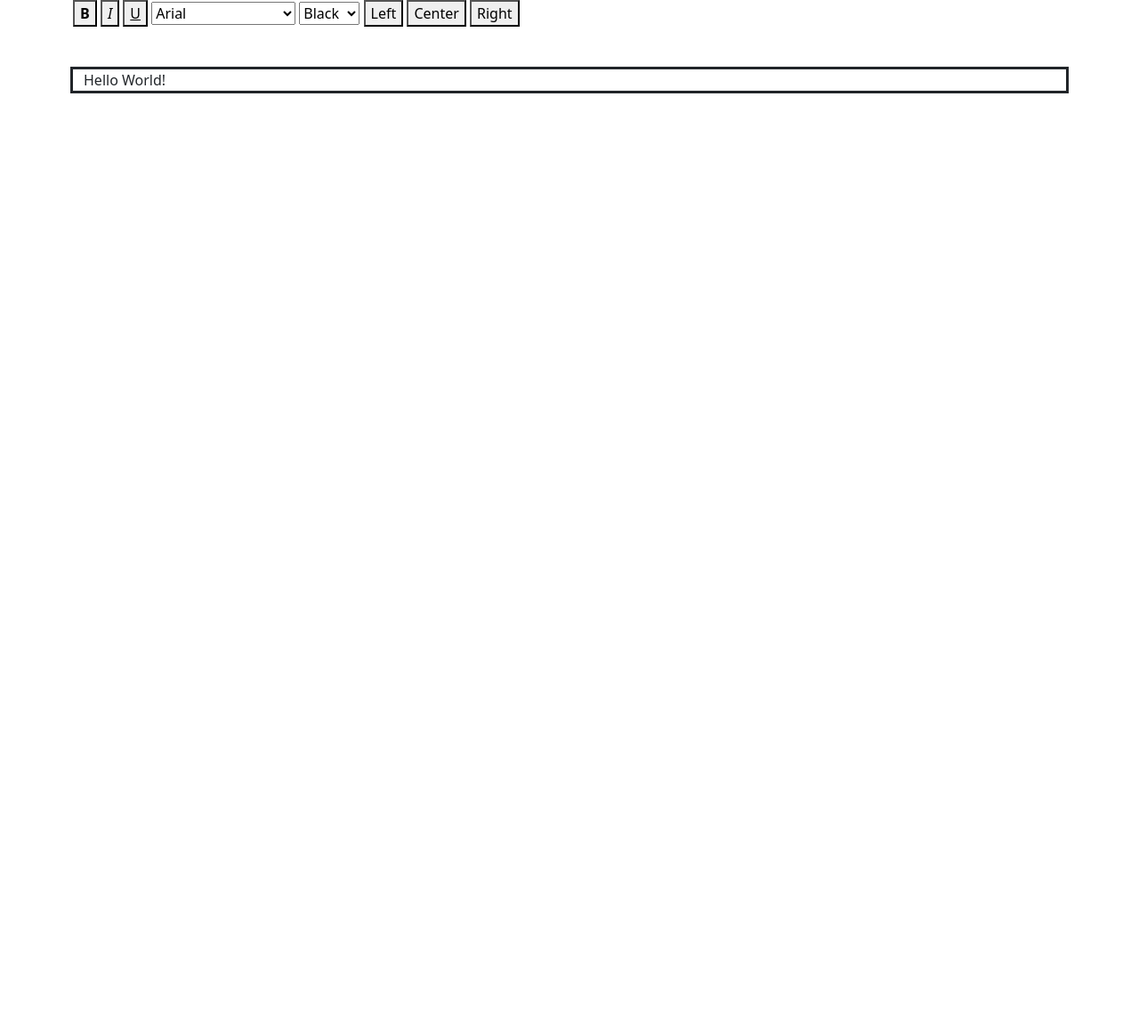
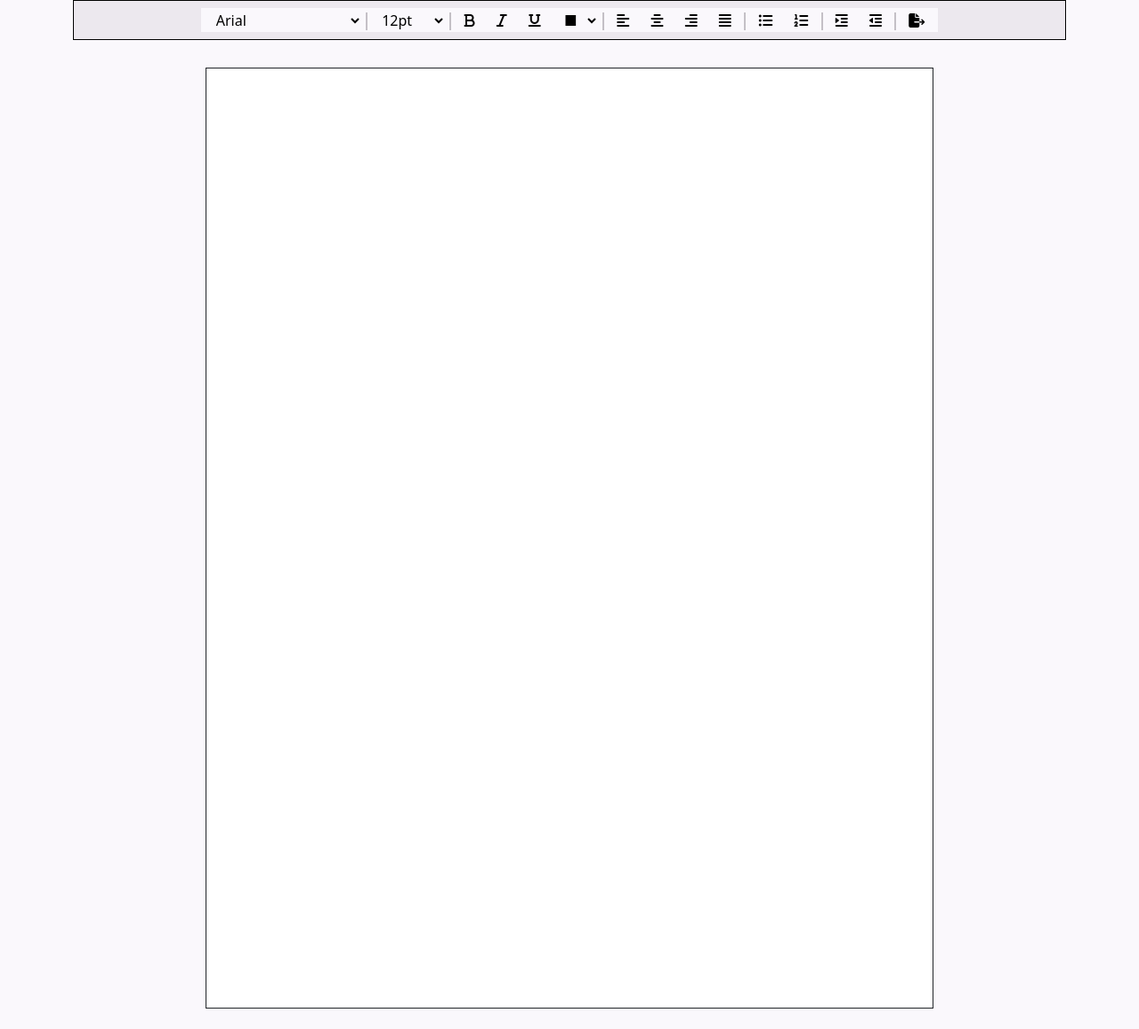
Before and after one commit to benWhen/ResumeBuilder-g6, a Django app: page /editor/ in a window 1280 px wide. Shown: the whole page at 89% size. Before the commit the page ends 105 px from the top, so only its background shows below. Run offline with Django 4.2, Linux system fonts and the light colour scheme; some libraries are stand-ins or nearby versions.

Commit message:
Many document editor changes, both in functionality and look

```diff
--- /dev/null
+++ b/ResumeBuilderApp/static/css/style.css
@@ -0,0 +1,107 @@
+body {
+    background-color: #faf8fc;
+}
+
+#stickyTop {
+    background-color: #ece8ee;
+    position: sticky;
+    top: 0;
+    border: 1px solid black;
+}
+
+#topBar {
+    background-color: #faf8fc;
+    display: inline-block;
+    user-select: none;
+    padding-right: 5px;
+    padding-left: 5px;
+}
+
+.separator {
+    background-color: #c4c0c6;
+    width: 2px;
+    height: 20px;
+    margin: auto;
+    -ms-transform: translateY(+25%);
+    transform: translateY(+25%);
+    display: inline-block;
+}
+
+.editorButton {
+    outline: 0px solid;
+    border: 0px solid black;
+    background-color: rgba(255,255,255,0);
+    color: black;
+    padding: 1px 10px;
+    font-size: 16px;
+    cursor: pointer;
+    border-radius: 6px;
+}
+
+#exportButton {
+    outline: 0px solid;
+    border: 0px solid black;
+    background-color: rgba(255,255,255,0);
+    color: black;
+    padding: 1px 10px;
+    font-size: 16px;
+    cursor: pointer;
+    border-radius: 6px;
+}
+
+.editorSelect {
+    outline: 0px solid;
+    border: 0px solid black;
+    background-color: rgba(255,255,255,0);
+    padding: 1px 8px;
+    font-size: 16px;
+    cursor: pointer;
+    border-radius: 6px;
+}
+
+.editorButton:hover {
+    background-color: #e1dfe3;
+}
+
+#exportButton:hover {
+    background-color: #e1dfe3;
+}
+
+.editorSelect:hover {
+    background-color: #e1dfe3;
+}
+
+#textAreaContainer {
+    background-color: #faf8fc;
+}
+
+#mainTextArea {
+    width: 816px;
+    min-height: 1056px;
+    background-color: white;
+    outline: 1px solid;
+
+    box-sizing: border-box;
+    padding-left: 80px;
+    padding-right: 80px;
+    padding-top: 80px;
+    padding-bottom: 80px;
+
+    overflow-x: hidden;
+    overflow-y: auto;
+
+    white-space:pre-wrap;
+}
+
+[contenteditable]:focus {
+    outline: 1px solid;
+}
+
+
+/*from custom overflow logic attempt*/
+
+/*#textDiv {*/
+/*    min-width: 1em;*/
+/*    min-height: 1em;*/
+/*    outline: 1px dotted;*/
+/*}*/
--- a/ResumeBuilderApp/static/js/editor.js
+++ b/ResumeBuilderApp/static/js/editor.js
@@ -4,6 +4,7 @@ $(function () {
 
     var changeWithRepeats = function (command, newestValue){
         document.execCommand(command, false, newestValue);
+        $('#mainTextArea').focus();
     };
 
     $('.editorSelect').click (function () {
@@ -28,10 +29,101 @@ $(function () {
 
 function buttonSelection(event){
     event.preventDefault();
-    document.execCommand(this.id);
+    console.log(this.value);
+    document.execCommand(this.id, false, this.value || null);
+    $('#mainTextArea').focus();
 }
 
+
+// Event connections
+
+$(document).ready(function () {
+    $("#mainTextArea").html("");
+});
+
 $(".editorButton").mousedown(buttonSelection);
+$(document).on('keydown', '#mainTextArea', function(event){
 
-// how to pass arguments, if ever needed:
-//$(".editorButton").mousedown({command: $(this).id}, buttonSelection);
+    // Tab is keyCode 9
+    if(event.keyCode == 9){
+        document.execCommand('insertHTML', false, '&#009');
+        event.preventDefault();
+        $('#mainTextArea').focus();
+    }
+});
+
+
+// New page attempt and failure:
+
+// function refocusText(event) {
+//     $(event.target).find("#textDiv").focus();
+// }
+
+// function getPageByNumber(pageNum){
+//     var children = $("#textAreaContainer").children();
+//     for (var i = 0; i < children.length; i++) {
+//         var tableChild = children[i];
+//         // Do stuff
+//         if (parseInt($(tableChild).attr('data-pageNum')) == pageNum) {
+//             return tableChild;
+//         }
+//     }
+// }
+
+// function setCaretPosition(element, offset){
+//     var range = document.createRange();
+//     var sel = window.getSelection();
+//
+//     range.setStart(element.childNodes[0], offset);
+//     range.collapse(true);
+//
+//     sel.removeAllRanges();
+//     sel.addRange(range);
+// }
+
+
+// function checkNewPage(event){
+//     var textDiv = event.target;
+//     var parent = $(textDiv).parent()[0];
+//     var pageNum = parseInt($(parent).attr('data-pageNum'));
+//     var heightStr = $(textDiv).css('height').replace('px','');
+//     var height = parseInt(heightStr);
+//     if (height > 880) {
+//         event.preventDefault();
+//         var nextPage = getPageByNumber(pageNum + 1);
+//         if (nextPage != null) {
+//             console.log("Page exists");
+//             $(nextPage).find("#textDiv").focus();
+//         } else {
+//             var newPage = parent.cloneNode(true);
+//             var newTextDiv = $(newPage).find("#textDiv")
+//             $(newPage).attr('data-pageNum', pageNum + 1);
+//             $(newTextDiv).html("");
+//             $("#textAreaContainer").append(newPage);
+//             // Event Setup
+//             $(newPage).bind("keydown click focus", refocusText);
+//             $(newTextDiv).bind("input", checkNewPage);
+//             $(newTextDiv).bind("keydown", checkPageDeletion);
+//             $(newPage).find("#textDiv").focus();
+//         }
+//     }
+// }
+//
+// function checkPageDeletion(event){
+//     var target = event.target;
+//     var parentList = $(textDiv).parent();
+//     var parent = parentList[parentList.length - 1]
+//     var pageNum = parseInt($(parent).attr('data-pageNum'))
+//     if (
+//         event.keyCode == 8 &&
+//         pageNum != 1 &&
+//         $(target).html().length == 0
+//     )
+//     {
+//         previousPage = getPageByNumber(pageNum - 1);
+//         parent.remove();
+//         var prevTextDiv = $(previousPage).find("#textDiv")[0];
+//         console.log(prevTextDiv.text());
+//         setCaretPosition(prevTextDiv, $(prevTextDiv).text().length);
+//     }
+// }
--- a/ResumeBuilderApp/templates/base.html
+++ b/ResumeBuilderApp/templates/base.html
@@ -7,6 +7,7 @@
     <!-- Bootstrap 5-->
     <link href="https://cdn.jsdelivr.net/npm/bootstrap@5.3.2/dist/css/bootstrap.min.css" rel="stylesheet"
           integrity="sha384-T3c6CoIi6uLrA9TneNEoa7RxnatzjcDSCmG1MXxSR1GAsXEV/Dwwykc2MPK8M2HN" crossorigin="anonymous">
+    <script src="https://kit.fontawesome.com/25e0e14169.js" crossorigin="anonymous"></script>
 </head>
 <body>
 <div class="container">
--- a/ResumeBuilderApp/templates/pages/editor.html
+++ b/ResumeBuilderApp/templates/pages/editor.html
@@ -2,33 +2,71 @@
 {% load static %}
 
 {% block content %}
-    <button class="editorButton" id="bold" type="button"><b>B</b></button>
-    <button class="editorButton" id="italic" type="button"><i>I</i></button>
-    <button class="editorButton" id="underline" type="button"><u>U</u></button>
+    <link rel="stylesheet" href="{% static 'css/style.css' %}">
 
-    <select class="editorSelect" id="fontName">
-        <option value="Arial" style="font-family: 'Arial'">Arial</option>
-        <option value="Times New Roman" style="font-family: 'Times New Roman'">Times New Roman</option>
-    </select>
+    <div id="stickyTop" class="justify-content-center text-center">
+        <div id="topBar"  class="justify-content-center text-center mt-2 mb-2">
 
-    <select class="editorSelect" id="foreColor">
-        <option value="#000000" style="color: #000000">Black</option>
-        <option value="#ff0000" style="color: #ff0000">Red</option>
-        <option value="#0000ff" style="color: #0000ff">Blue</option>
-        <option value="#00aa00" style="color: #00aa00">Green</option>
-    </select>
+            <select class="editorSelect" id="fontName" title="Font">
+                <option value="Arial" style="font-family: 'Arial'">Arial</option>
+                <option value="Calibri" style="font-family: 'Calibri'">Calibri</option>
+                <option value="Times New Roman" style="font-family: 'Times New Roman'">Times New Roman</option>
+            </select>
 
-    <button class="editorButton" id="justifyLeft" type="button">Left</button>
-    <button class="editorButton" id="justifyCenter" type="button">Center</button>
-    <button class="editorButton" id="justifyRight" type="button">Right</button>
+            <div class="separator"></div>
 
-    <div class="container">
-        <div class="row justify-content-center mt-5">
-            {# temp style #}
-            <div id="maintextarea" contenteditable="true" style="outline-style: solid">
-                Hello World!
-            </div>
+            <select class="editorSelect" id="fontSize" title="Font size">
+                <option value="1" >7.5pt</option>
+                <option value="2" >10pt</option>
+                <option value="3" selected="true">12pt</option>
+                <option value="4" >13.5pt</option>
+                <option value="5" >18pt</option>
+                <option value="6" >24pt</option>
+                <option value="7" >36pt</option>
+            </select>
+
+            <div class="separator"></div>
+
+            <button class="editorButton" id="bold" type="button" title="Bold (Ctrl+B)"><i class="fa fa-bold"></i></button>
+            <button class="editorButton" id="italic" type="button" title="Italicize (Ctrl+I)"><i class="fa fa-italic"></i></button>
+            <button class="editorButton" id="underline" type="button" title="Underline (Ctrl+U)"><i class="fa fa-underline"></i></button>
+
+            <select class="editorSelect" id="foreColor" title="Text color">
+                <option value="#000000" style="color: #000000">■</option>
+                <option value="#ff0000" style="color: #ff0000">■</option>
+                <option value="#0000ff" style="color: #0000ff">■</option>
+                <option value="#00aa00" style="color: #00aa00">■</option>
+            </select>
+
+            <div class="separator"></div>
+
+            <button class="editorButton" id="justifyLeft" type="button" title="Align left"><i class="fa fa-align-left"></i></button>
+            <button class="editorButton" id="justifyCenter" type="button" title="Align center"><i class="fa fa-align-center"></i></button>
+            <button class="editorButton" id="justifyRight" type="button" title="Align right"><i class="fa fa-align-right"></i></button>
+            <button class="editorButton" id="justifyFull" type="button" title="Align justify"><i class="fa-solid fa-align-justify"></i></button>
+
+            <div class="separator"></div>
+
+            <button class="editorButton" id="insertUnorderedList" type="Button" title="Unordered list"><i class="fa fa-list-ul"></i></button>
+            <button class="editorButton" id="insertOrderedList" type="Button" title="Ordered list"><i class="fa fa-list-ol"></i></button>
+
+            <div class="separator"></div>
+
+            <button class="editorButton" id="indent" type="Button" title="Indent"><i class="fa-solid fa-indent"></i></button>
+            <button class="editorButton" id="outdent" type="Button" title="Outdent"><i class="fa-solid fa-outdent"></i></button>
+
+            <div class="separator"></div>
+
+            <button id="exportButton" type="Button" title="Export document"><i class="fa-solid fa-file-export"></i></button>
+
         </div>
+    </div>
+
+    <div id="textAreaContainer" class="row justify-content-center mt-2">
+        <div id="mainTextArea" class="justify-content-center mt-4 mb-4" contenteditable="true" style="font-family: Arial"></div>
+{#        <div id="mainTextArea" class="justify-content-center mt-4 mb-4" data-pageNum=1>#}
+{#            <div id="textDiv" contenteditable="true" style="font-family: Arial"></div>#}
+{#        </div>#}
     </div>
 
     <script
@@ -38,4 +76,5 @@
     </script>
 
     <script src="{% static 'js/editor.js' %}"></script>
+
 {% endblock %}
```
